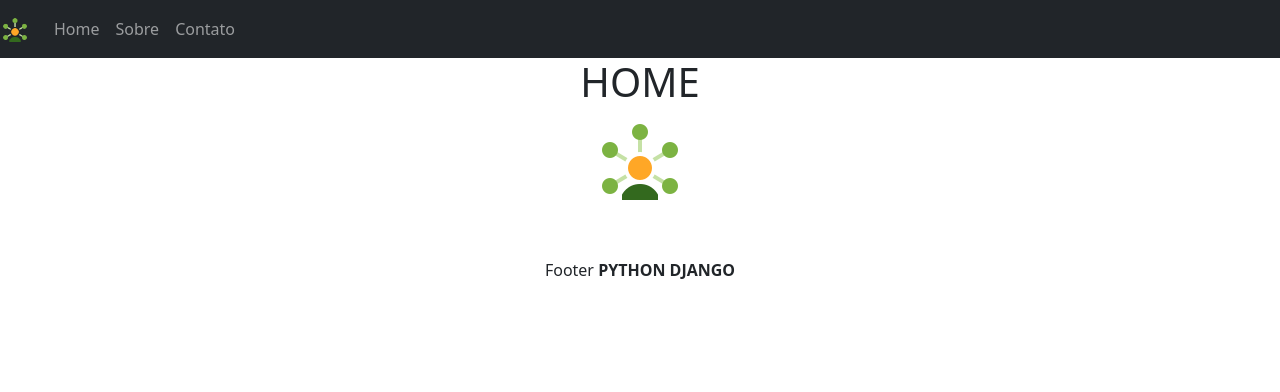
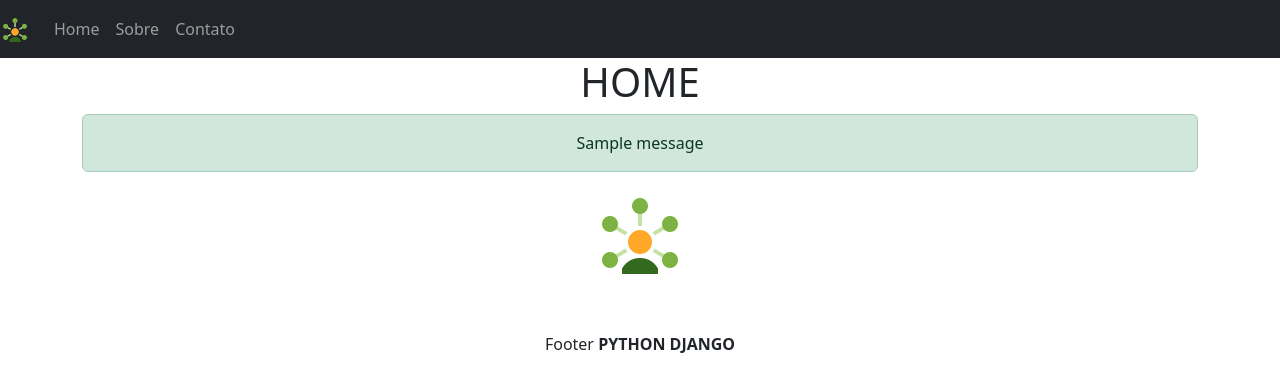
Before and after one commit to angelitasantos/python_django_basic, a Django app: template home/templates/home/index.html in a window 1280 px wide. Shown: the top 392 px of the page. Run offline with Django 5.2, Linux system fonts and the light colour scheme; the template is opened without the code that fills it, so the values that code supplies are empty; tables that the repository leaves empty hold one stand-in row (values such as "Sample post"); one stand-in notice (Sample message) is shown.

Commit message:
configure messages tags

```diff
--- a/home/templates/home/index.html
+++ b/home/templates/home/index.html
@@ -6,6 +6,15 @@
 <main class='container'>
   <section class='text-center'>
     <h1 class='display-6'>HOME</h1>
+
+    {% if messages %}
+        {% for message in messages %}
+        <section class='alert {{message.tags}}'>
+            {{message}}
+        </section>
+        {% endfor %}
+    {% endif %}
+
     <img src='{% static 'img/logo.png' %}' alt='logo'>
   </section>
 </main>
--- a/home/views.py
+++ b/home/views.py
@@ -1,9 +1,13 @@
 from django.shortcuts import render
 # from django.http import HttpResponse
+from django.contrib.messages import constants
+from django.contrib import messages
 
 
 def index(request):
     # return HttpResponse('Home Principal')
+    messages.add_message(
+        request, constants.WARNING, 'Mensagem funcionando !!!')
     return render(request, 'home/index.html')
 
 
```
Also changed, not shown: setup/settings.py (+10 -0 lines), README.md.
